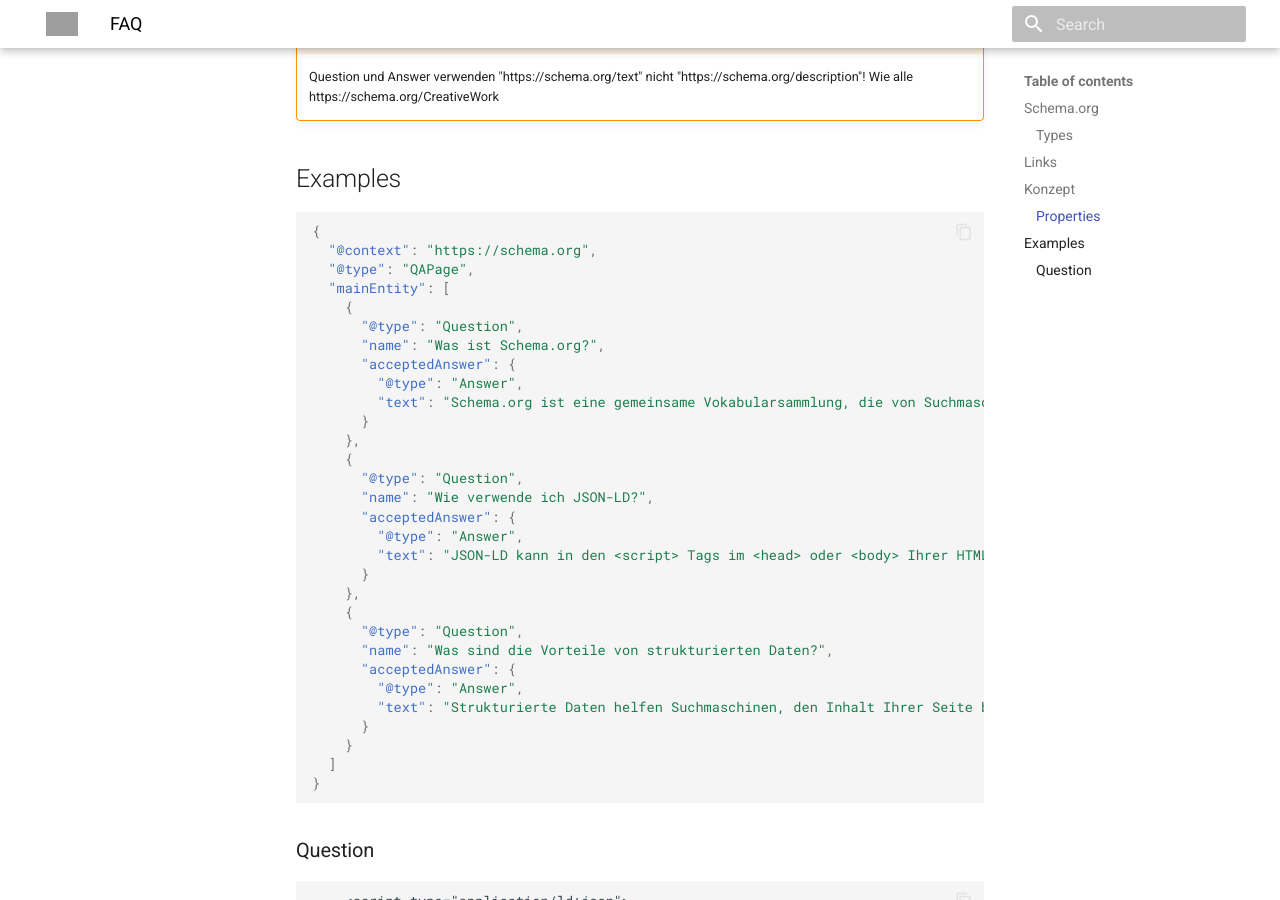
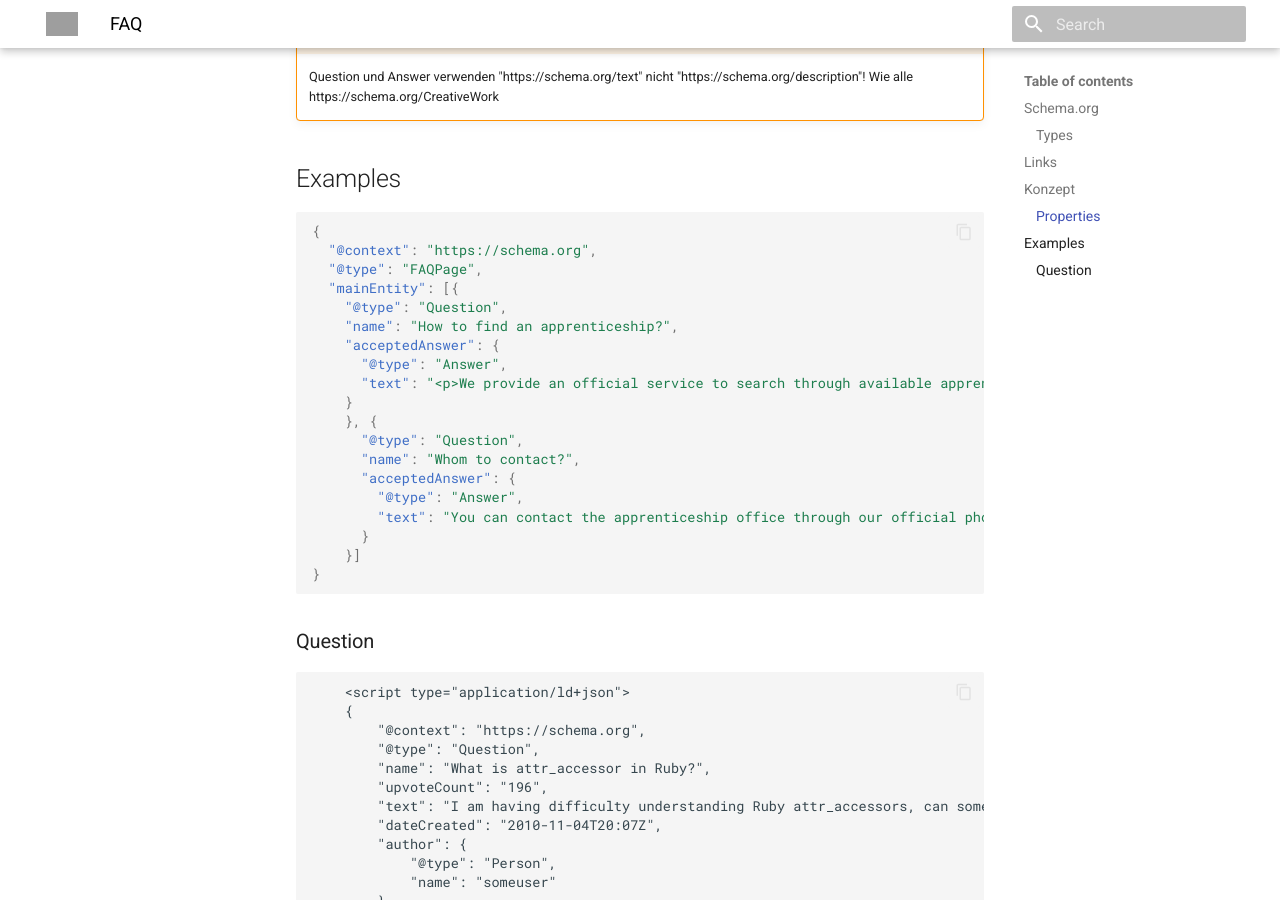
Before and after one commit to tsolenthaler/docs.contentdesk.io, an MkDocs documentation site: the page built from docs/concepts/faq.md, in a window 1280 px wide and 900 px high, scrolled down 1517 px. Built offline with MkDocs 1.6.1 and Material for MkDocs 9.7.7, drawn with Linux system fonts in a browser that asks for light colours; comment, search, counter and statistics services are not loaded; grey boxes are pictures that could not be loaded.

Commit message:
Fix formatting inconsistencies and update example questions in FAQ documentation

````diff
--- a/docs/concepts/faq.md
+++ b/docs/concepts/faq.md
@@ -4,25 +4,26 @@
 
 ### Types
 
-* [https://schema.org/FAQPage](https://schema.org/FAQPage)
-* [https://schema.org/QAPage](https://schema.org/QAPage)
-* [https://schema.org/Question](https://schema.org/Question)
-* [https://schema.org/Answer](https://schema.org/Answer)
+- [https://schema.org/FAQPage](https://schema.org/FAQPage)
+- [https://schema.org/QAPage](https://schema.org/QAPage)
+- [https://schema.org/Question](https://schema.org/Question)
+- [https://schema.org/Answer](https://schema.org/Answer)
 
 ## Links
+
 [https://developers.google.com/search/docs/appearance/structured-data/faqpage?hl=de](https://developers.google.com/search/docs/appearance/structured-data/faqpage?hl=de)
 
 [https://honeynjam.com/tools/schema-markup-generators/qapage](https://honeynjam.com/tools/schema-markup-generators/qapage)
 
 ## Konzept
-``` mermaid
+
+```mermaid
 graph TD
     FAQPage -->|mainEntity| Question
     Question --> |acceptedAnswer| Answer
 ```
 
-
-``` mermaid
+```mermaid
 graph TD
     FAQPage -->|mainEntity| Question1
     FAQPage -->|mainEntity| Question2
@@ -34,8 +35,8 @@ graph TD
 
 ### Properties
 
-* name
-* text
+- name
+- text
 
 !!! warning
 
@@ -43,36 +44,26 @@ graph TD
     Wie alle https://schema.org/CreativeWork
 
 ## Examples
-``` JSON
+
+```JSON
 {
   "@context": "https://schema.org",
-  "@type": "QAPage",
-  "mainEntity": [
-    {
+  "@type": "FAQPage",
+  "mainEntity": [{
+    "@type": "Question",
+    "name": "How to find an apprenticeship?",
+    "acceptedAnswer": {
+      "@type": "Answer",
+      "text": "<p>We provide an official service to search through available apprenticeships. To get started, create an account here, specify the desired region, and your preferences. You will be able to search through all officially registered open apprenticeships.</p>"
+    }
+    }, {
       "@type": "Question",
-      "name": "Was ist Schema.org?",
+      "name": "Whom to contact?",
       "acceptedAnswer": {
         "@type": "Answer",
-        "text": "Schema.org ist eine gemeinsame Vokabularsammlung, die von Suchmaschinen verwendet wird, um strukturierte Daten auf Webseiten zu kennzeichnen."
+        "text": "You can contact the apprenticeship office through our official phone hotline above, or with the web-form below. We generally respond to written requests within 7-10 days."
       }
-    },
-    {
-      "@type": "Question",
-      "name": "Wie verwende ich JSON-LD?",
-      "acceptedAnswer": {
-        "@type": "Answer",
-        "text": "JSON-LD kann in den <script> Tags im <head> oder <body> Ihrer HTML-Seite eingebettet werden, um strukturierte Daten bereitzustellen."
-      }
-    },
-    {
-      "@type": "Question",
-      "name": "Was sind die Vorteile von strukturierten Daten?",
-      "acceptedAnswer": {
-        "@type": "Answer",
-        "text": "Strukturierte Daten helfen Suchmaschinen, den Inhalt Ihrer Seite besser zu verstehen, was zu einer besseren Sichtbarkeit in den Suchergebnissen führen kann."
-      }
-    }
-  ]
+    }]
 }
 ```
 
````
